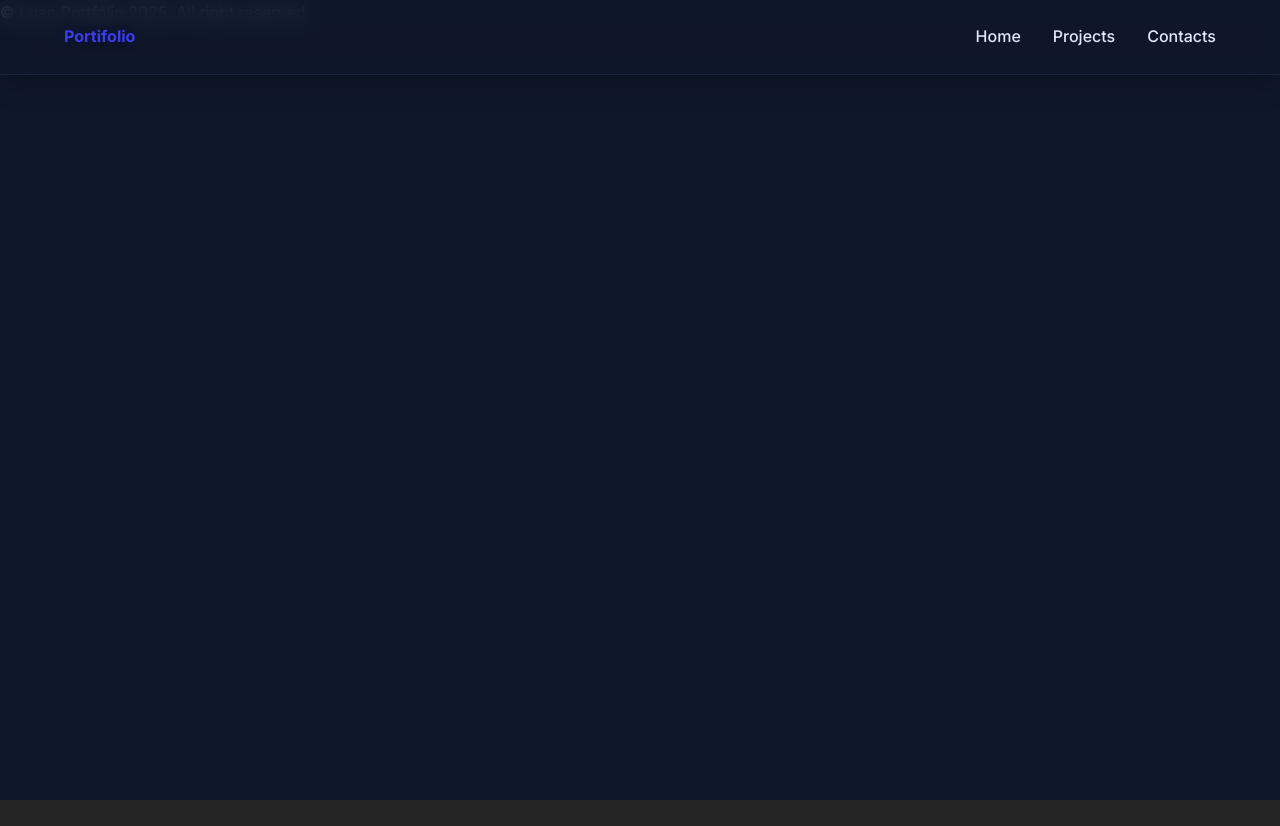
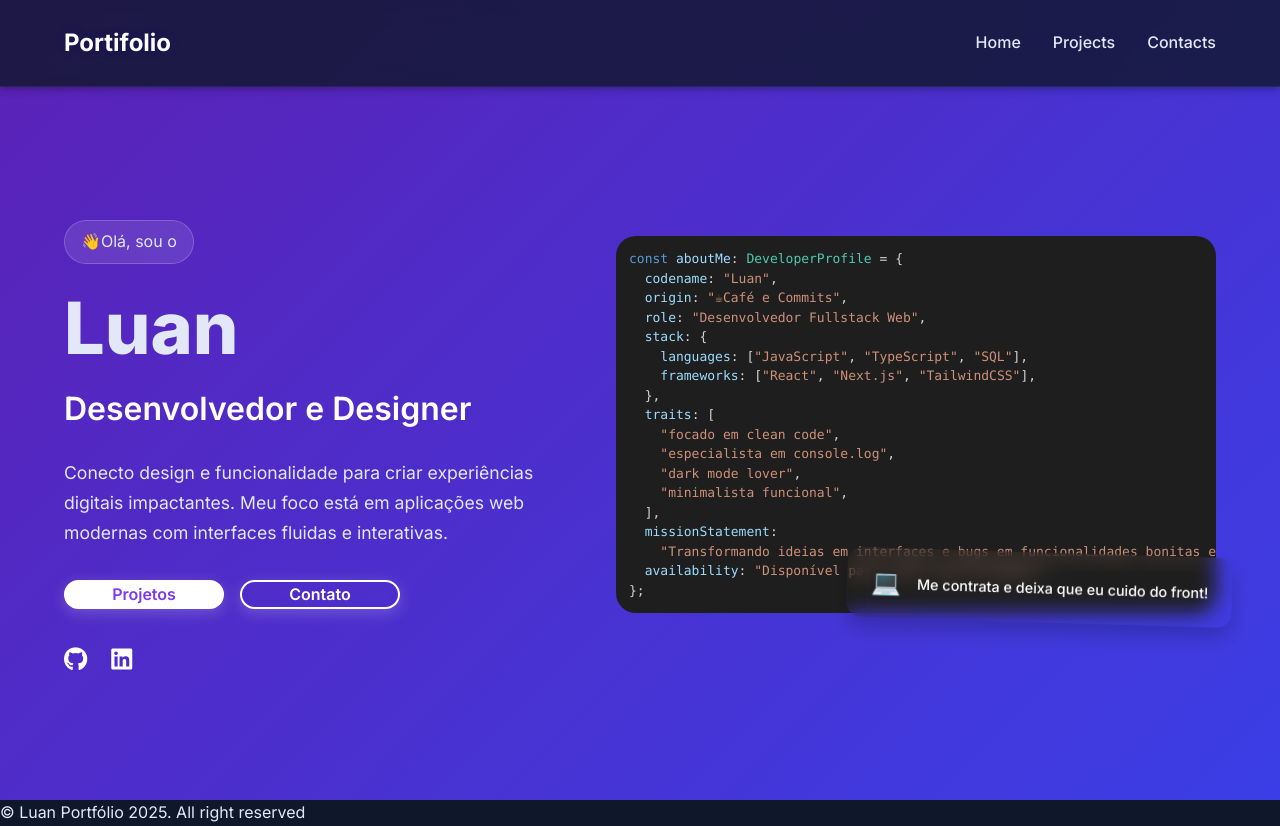
Before and after one commit to LuanJSX/Modern-Portfolio, a React (Vite) app: page / in a window 1280 px wide. Before the commit the page ends 800 px from the top, so only its background shows below. Built offline with nearby package versions, Linux system fonts and the light colour scheme.

Commit message:
width: 100vw; pode causar rolagem lateral, especialmente se a scrollbar vertical estiver presente.

```diff
--- a/index.html
+++ b/index.html
@@ -4,7 +4,15 @@
     <meta charset="UTF-8" />
     <link rel="icon" type="image/svg+xml" href="/vite.svg" />
     <meta name="viewport" content="width=device-width, initial-scale=1.0" />
-    <title>Vite + React</title>
+    <title>LuanJSX</title>
+    <link
+    rel="stylesheet"
+    href="https://cdnjs.cloudflare.com/ajax/libs/font-awesome/6.4.0/css/all.min.css"
+  />
+  <link
+    rel="stylesheet"
+    href="https://fonts.googleapis.com/css2?family=Fira+Code:wght@400;500;600&display=swap"
+  />
   </head>
   <body>
     <div id="root"></div>
--- a/package.json
+++ b/package.json
@@ -12,7 +12,8 @@
   "dependencies": {
     "framer-motion": "^12.23.6",
     "react": "^19.1.0",
-    "react-dom": "^19.1.0"
+    "react-dom": "^19.1.0",
+    "react-syntax-highlighter": "^15.6.1"
   },
   "devDependencies": {
     "@eslint/js": "^9.30.1",
--- a/src/App.css
+++ b/src/App.css
@@ -53,14 +53,14 @@ body{
   background: var(--nav-bg);
   backdrop-filter: blur(10px);
   z-index: 1000;
-  box-shadow: 0 4px 30px rgb(0, 0, 0, 0.3);
+  box-shadow: 0 2px 8px rgba(0, 0, 0, 0.3);
   border-bottom: 1px solid var(--card-border);
 }
 
 .logo {
-  font-size: 1,5rem;
+  font-size: 1.5rem;
   font-weight: 700;
-  color: var(--accent-color);
+  color: white;
   text-shadow: 0 0 10px rgba(2, 11, 134, 0.3);
 }
 
@@ -97,3 +97,208 @@ body{
 .nav-links a:hover::after {
   width: 100%;
 }
+
+/* Hero section */
+.hero {
+  min-height: 100vh;
+  background: linear-gradient(
+    135deg,
+    var(--primary-dark) 0%,
+    var(--accent-color) 100%
+  );
+
+  display: flex;
+  align-items: center;
+  padding: 0 5%;
+  position: relative;
+  overflow: hidden;
+}
+
+.hero-container {
+  display: flex;
+  justify-content: space-between;
+  align-items: center;
+  gap: 4rem;
+  max-width: 1400px;
+  margin: 0 auto;
+  width: 100%;
+  padding-top: 100px;
+}
+
+.hero-content {
+  flex: 1;
+  text-align: left;
+  max-width: 600px;
+  position: relative;
+  z-index: 2;
+}
+
+.hero-badge {
+  display: inline-block;
+  padding: 0.5rem 1rem;
+  background: rgba(255, 255, 255, 0.1);
+  border-radius: 50px;
+  margin-bottom: 1.5rem;
+  backdrop-filter: blur(5px);
+  border: 1px solid rgba(255, 255, 255, 0.2)
+}
+
+.glitch {
+  font-size: 4.5rem;
+  font-weight: 800;
+  text-shadow:  0 0 10px rgb( 255, 255, 255. 0.5);
+  position: relative;
+  margin-bottom: 1rem;
+  line-height: 1.1;
+}
+
+.hero-subtitle {
+  font-size: 2rem;
+  color: white;
+  margin-bottom: 1.5rem;
+  font-weight: 600;
+}
+
+.hero-description {
+  font-size: 1.1rem;
+  margin-bottom: 2rem;
+  line-height: 1.7;
+
+}
+
+.cta-buttons {
+  display: flex;
+  gap: 1rem;
+  margin-bottom: 2rem;
+}
+
+.cta-primary, .cta-secondary {
+padding: 0.8 2rem;
+border-radius: 50px;
+font-weight: 600;
+font-size: 1rem;
+text-decoration: none;
+transition: all 0.3s ease;
+position: relative;
+overflow: hidden;
+display: inline-flex;
+align-items: center;
+justify-content: center;
+min-width: 160px;
+}
+
+.cta-primary {
+  background: white;
+  color: var(--primary-color);
+  box-shadow: 0 4px 15px rgba(255, 255, 255, 0.2);
+  border: 2px solid white;
+}
+
+.cta-secondary {
+  background: transparent;
+  color: white;
+  box-shadow: 0 4px 15px rgba(255, 255, 255, 0.2);
+  border: 2px solid white;
+  backdrop-filter: blur(5px);
+}
+
+.cta-secondary:hover{
+  background: rgb( 255, 255, 255. 0.1);
+  border-color: rgb( 255, 255, 255. 0.3);
+  transform: translateY(-2px);
+}
+
+.cta-secondary:active {
+  transform: translate(0);
+}
+
+.cta-secondary::before {
+  content: "";
+  position: absolute;
+  top: 0;
+  left: -100%;
+  width: 100%;
+  height: 100%;
+  background: linear-gradient(90deg, transparent, rgba(255, 255,255, 0.2));
+  transition: 0.5s;
+}
+
+.cta-secondary:hover::before {
+    left: 100%;
+}
+
+.social-links {
+  display: flex;
+  gap: 1.5rem;
+}
+
+.social-links a {
+  color: white;
+  font-size: 1.5rem;
+  transition: all 0.3s ease;
+}
+
+.social-links a:hover {
+color: var(--primary-color);
+}
+
+/* test */
+.floating-card {
+  position: absolute;
+  bottom: 2rem;
+  right: -1rem;
+  background: rgb( 255, 255, 255. 0.1);
+  backdrop-filter: blur(10px);
+  padding: 1rem 1.5rem;
+  border-radius: 15px;
+  border: 1px solid rgb( 255, 255, 255. 0.2);
+  box-shadow: 0 10px 20px rgba(0, 0, 0, 0.2);
+}
+
+.card-content {
+  display: flex;
+  align-items: center;
+  gap: 1rem;
+}
+
+.card-text {
+  color: white;
+  font-size: 0.9rem;
+  font-weight: 500;
+}
+.card-icon {
+ font-size: 1.5rem;
+}
+
+.hero-image-container{
+  flex: 1;
+  position: relative;
+  max-width: 600px;
+
+}
+
+.code-display{
+  width: 100%;
+}
+
+/* Hero media Queries */
+
+@media(max-width: 1024px) {
+  .hero-container {
+    flex-direction: column;
+    text-align: center;
+    gap: 3rem;
+    padding-top: 120px;
+  }
+
+  .hero-content {
+    text-align: center;
+    max-width: 100%;
+  }
+  .cta-buttons {
+   justify-content: center;
+  }
+  .social-links {
+   justify-content: center;
+  }
+}
--- a/src/App.jsx
+++ b/src/App.jsx
@@ -13,10 +13,10 @@ function App() {
   useEffect(() => {
          setIsLoaded(true)
   },[])
+
   return (
     <div className= {`app ${isloaded ? "loaded" : ""}`}>
-      <Navbar />
-
+      <Navbar/>
       <Hero/>
       <Projects/>
       <Contact/>
@@ -26,6 +26,7 @@ function App() {
       <p>&copy; Luan Portfólio  2025. All right reserved</p>
       </>
     </div>
+
   );
 }
 
--- a/src/components/Hero.jsx
+++ b/src/components/Hero.jsx
@@ -1,10 +1,128 @@
-import React from 'react'
+import React from "react";
+import { motion } from "framer-motion";
+import { Prism as SyntaxHighlighter } from "react-syntax-highlighter";
+import { vscDarkPlus } from "react-syntax-highlighter/dist/esm/styles/prism";
+
+
+const fadeInUp = {
+  initial: { opacity: 0, y: 20 },
+  animate: { opacity: 1, y: 0 },
+  transition: { duration: 0.6 },
+};
+
+const staggerContainer = {
+  animate: {
+    transition: {
+      staggerChildren: 0.1,
+    },
+  },
+};
 
 function Hero() {
   return (
-    <>
-    </>
-  )
+    <motion.section
+      id="home"
+      className="hero"
+      initial={{ opacity: 0 }}
+      animate={{ opacity: 1 }}
+      transition={{ duration: 0.8, delay: 0.2 }}
+    >
+      <div className="hero-container">
+        <motion.div
+          className="hero-content"
+          variants={staggerContainer}
+          initial="initial"
+          animate="animate"
+        >
+          <motion.div className="hero-badge">
+            <span>👋Olá, sou o</span>
+          </motion.div>
+          <motion.h1
+            className="glitch"
+            variants={fadeInUp}
+            whileHover={{ scale: 1.02 }}
+          >
+            Luan
+          </motion.h1>
+          <motion.h2 className="hero-subtitle" values={fadeInUp}>
+            {""}
+            Desenvolvedor e Designer
+          </motion.h2>
+          <motion.p className="hero-description" variants={fadeInUp}>
+            Conecto design e funcionalidade para criar experiências digitais
+            impactantes. Meu foco está em aplicações web modernas com interfaces
+            fluidas e interativas.
+          </motion.p>
+          <motion.div className="cta-buttons" values={staggerContainer}>
+            <motion.a
+              href="#projects"
+              whileHover={{ scale: 1.05 }}
+              whileTap={{ scale: 0.95 }}
+              className="cta-primary"
+            >
+              Projetos
+            </motion.a>
+
+            <motion.a
+              href="#contacts"
+              whileHover={{ scale: 1.05 }}
+              whileTap={{ scale: 0.95 }}
+              className="cta-secondary"
+            >
+              Contato
+            </motion.a>
+          </motion.div>
+
+          <motion.div className="social-links" variants={staggerContainer}>
+            <motion.a href="https://github.com/LuanJSX" target="_blank">
+              <i className="fab fa-github"></i>
+            </motion.a>
+            <motion.a
+              href="https://www.linkedin.com/in/luan-batista-9223a41a1/"
+              target="_blank"
+            >
+              <i className="fab fa-linkedin"></i>
+            </motion.a>
+          </motion.div>
+        </motion.div>
+        <motion.div
+          className="hero-image-container"
+          initial={{ opacity: 0, x: 50 }}
+          animate={{ opacity: 1, x: 0 }}
+          transition={{ duration: 0.8, delay: 0.4 }}
+        >
+          <div className="code-display">
+            <SyntaxHighlighter language="typescript" customStyle={{margin: 0, panding: "2rem", height: "100%", borderRadius: "20px", marginBottom:50 }} style={vscDarkPlus}>
+                {`const aboutMe: DeveloperProfile = {
+  codename: "Luan",
+  origin: "☕Café e Commits",
+  role: "Desenvolvedor Fullstack Web",
+  stack: {
+    languages: ["JavaScript", "TypeScript", "SQL"],
+    frameworks: ["React", "Next.js", "TailwindCSS"],
+  },
+  traits: [
+    "focado em clean code",
+    "especialista em console.log",
+    "dark mode lover",
+    "minimalista funcional",
+  ],
+  missionStatement:
+    "Transformando ideias em interfaces e bugs em funcionalidades bonitas e responsivas.",
+  availability: "Disponível para novas oportunidades",
+};`}
+            </SyntaxHighlighter>
+          </div>
+          <motion.div className="floating-card" animate={{y:[0, -10, 0], rotate: [0,2,0]}} transition={{duration: 4, repeat: Infinity,ease: "easeInOut"}}>
+            <div className="card-content">
+              <span className="card-icon">💻</span>
+              <span className="card-text">Me contrata e deixa que eu cuido do front!</span>
+            </div>
+          </motion.div>
+        </motion.div>
+      </div>
+    </motion.section>
+  );
 }
 
-export default Hero
+export default Hero;
--- a/src/components/Navbar.jsx
+++ b/src/components/Navbar.jsx
@@ -29,7 +29,7 @@ function Navbar() {
      <motion.ul className='nav-links' variants={staggerContainer} initial='initial' animate="animate">
 
       <motion.li variants={fadeInUp} whileHover={{scale: 1.1}} whileTap={{scale:0.95}}>
-        <a>Home</a>
+        <a href='#home'>Home</a>
       </motion.li>
 
      {/*  <motion.li variants={fadeInUp} whileHover={{scale: 1.1}} whileTap={{scale:0.95}}>
--- a/src/index.css
+++ b/src/index.css
@@ -16,13 +16,13 @@
 
 html {
   scroll-behavior: smooth;
-  width: 100vw;
+  width: 100%;
   height: 100vh;
 }
 
 body {
   margin: 0;
-  min-width: 100vw;
+  min-width: 100%;
   min-height: 100vh;
   width: 100%;
 }
```
Also changed, not shown: 1 other file (tests, documents, lock files or other folders).
